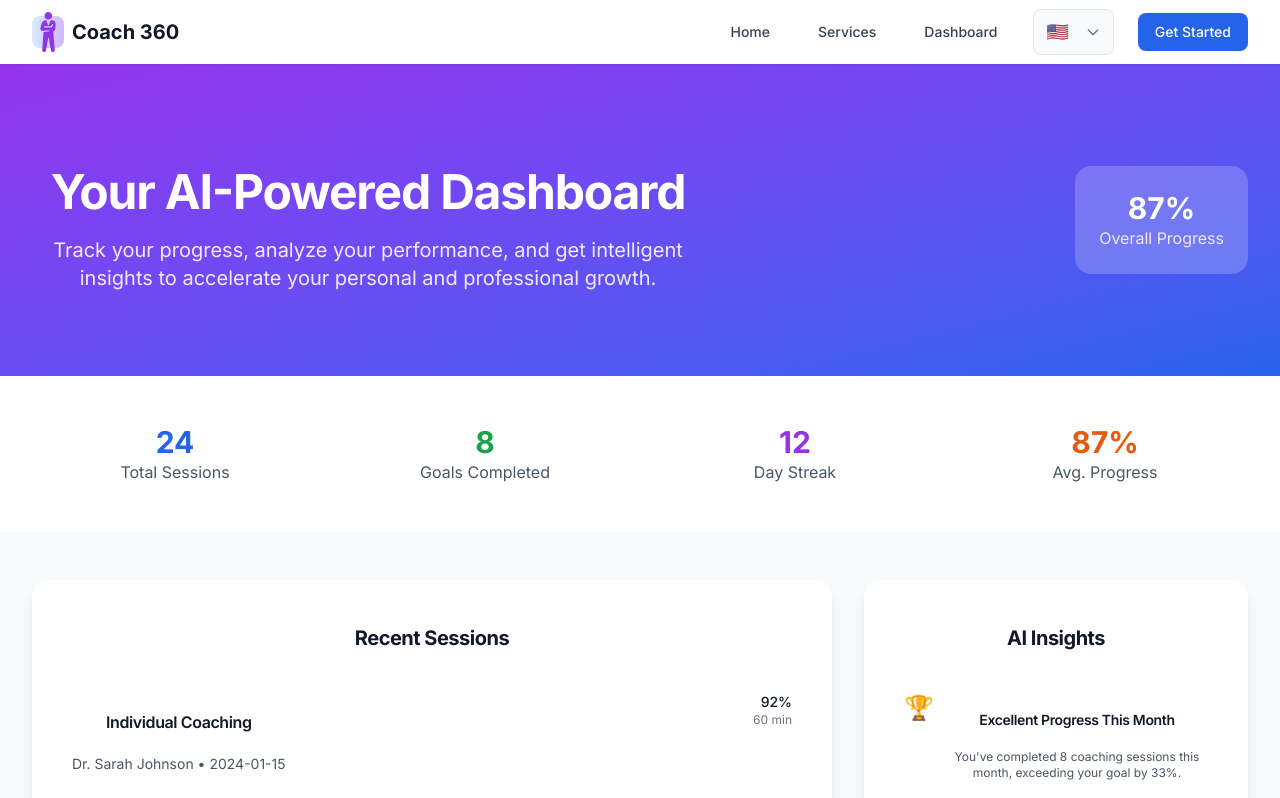
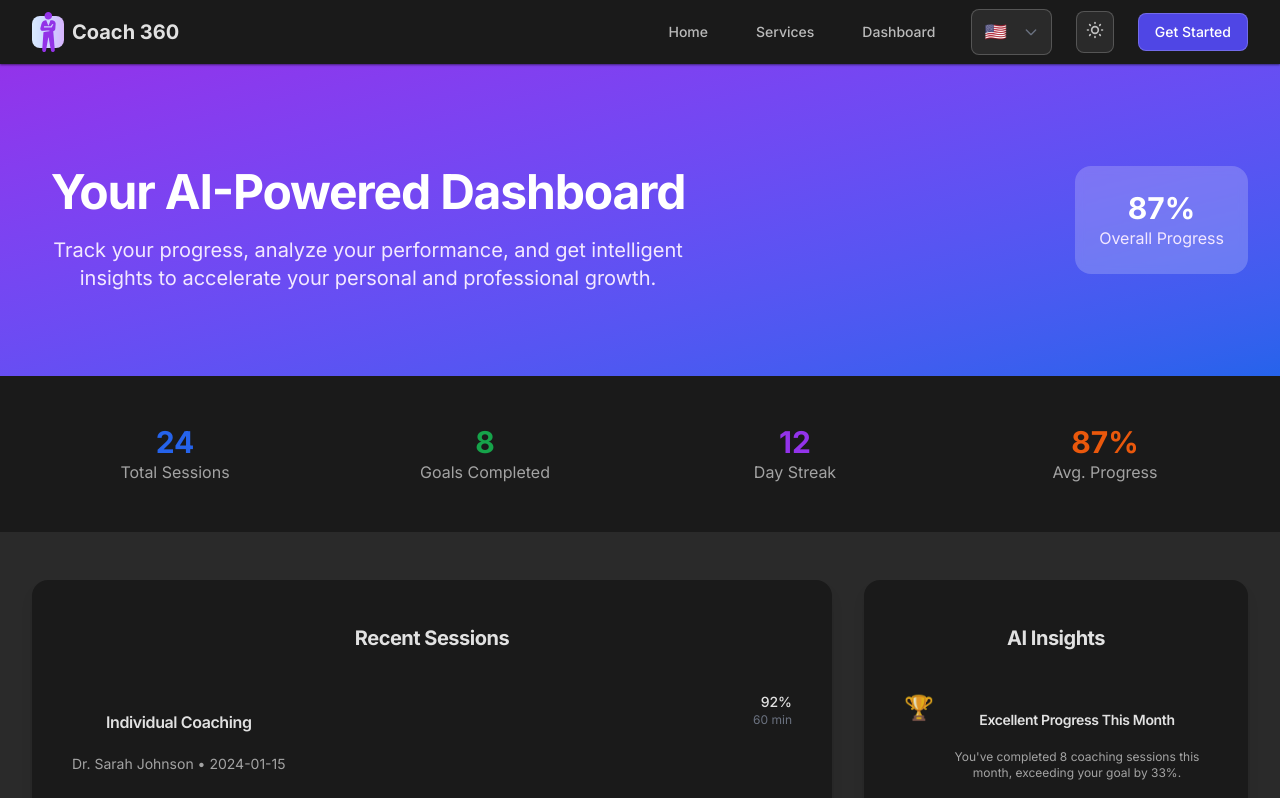
Before and after one commit to bitsnaps/7MBusiness, a Vue app: page /dashboard in a window 1280 px wide. Shown: the top 798 px of the page. Built offline with nearby package versions, Linux system fonts and the light colour scheme.

Commit message:
feat(ui): add dark mode toggle functionality
Add dark mode support with toggle buttons in header for desktop and mobile views, including a new composable for theme management and updated styles. This enhances user experience by allowing theme switching based on user preference or system settings.

```diff
--- a/src/App.vue
+++ b/src/App.vue
@@ -1,6 +1,7 @@
 <script setup lang="ts">
 import { watchEffect } from 'vue'
 import { useI18n } from 'vue-i18n'
+import { useDarkMode } from '@/composables/useDarkMode'
 
 // Main App component - will be updated with router-view
 const { locale } = useI18n()
--- a/src/components/layout/Header.vue
+++ b/src/components/layout/Header.vue
@@ -2,9 +2,11 @@
 import { ref } from 'vue'
 import { useI18n } from 'vue-i18n'
 import LanguageSelector from '@/components/ui/LanguageSelector.vue'
+import { useDarkMode } from '@/composables/useDarkMode'
 
 const { t } = useI18n()
 const isMenuOpen = ref(false)
+const { isDark, toggleTheme } = useDarkMode()
 
 const toggleMenu = () => {
   isMenuOpen.value = !isMenuOpen.value
@@ -65,6 +67,21 @@ const scrollToContact = () => {
             {{ t('nav.dashboard') }}
           </router-link>
           <LanguageSelector />
+
+          <!-- Dark Mode Toggle -->
+          <button
+            @click="toggleTheme"
+            class="p-2 text-gray-700 hover:text-blue-600 transition-colors rounded-lg hover:bg-gray-100 dark:hover:bg-gray-800"
+            :title="isDark ? 'Switch to light mode' : 'Switch to dark mode'"
+          >
+            <svg v-if="!isDark" class="w-5 h-5" fill="none" stroke="currentColor" viewBox="0 0 24 24">
+              <path stroke-linecap="round" stroke-linejoin="round" stroke-width="2" d="M20.354 15.354A9 9 0 018.646 3.646 9.003 9.003 0 0012 21a9.003 9.003 0 008.354-5.646z" />
+            </svg>
+            <svg v-else class="w-5 h-5" fill="none" stroke="currentColor" viewBox="0 0 24 24">
+              <path stroke-linecap="round" stroke-linejoin="round" stroke-width="2" d="M12 3v1m0 16v1m9-9h-1M4 12H3m15.364 6.364l-.707-.707M6.343 6.343l-.707-.707m12.728 0l-.707.707M6.343 17.657l-.707.707M16 12a4 4 0 11-8 0 4 4 0 018 0z" />
+            </svg>
+          </button>
+
           <button
           @click="scrollToContact"
           class="bg-blue-600 text-white px-4 py-2 rounded-lg text-sm font-medium hover:bg-blue-700 transition-colors">
@@ -132,6 +149,22 @@ const scrollToContact = () => {
           <div class="px-3 py-2">
             <LanguageSelector />
           </div>
+
+          <!-- Dark Mode Toggle Mobile -->
+          <button
+            @click="toggleTheme"
+            class="flex items-center space-x-2 text-gray-700 hover:text-blue-600 px-3 py-2 text-sm font-medium transition-colors w-fit"
+            :title="isDark ? 'Switch to light mode' : 'Switch to dark mode'"
+          >
+            <svg v-if="!isDark" class="w-5 h-5" fill="none" stroke="currentColor" viewBox="0 0 24 24">
+              <path stroke-linecap="round" stroke-linejoin="round" stroke-width="2" d="M20.354 15.354A9 9 0 018.646 3.646 9.003 9.003 0 0012 21a9.003 9.003 0 008.354-5.646z" />
+            </svg>
+            <svg v-else class="w-5 h-5" fill="none" stroke="currentColor" viewBox="0 0 24 24">
+              <path stroke-linecap="round" stroke-linejoin="round" stroke-width="2" d="M12 3v1m0 16v1m9-9h-1M4 12H3m15.364 6.364l-.707-.707M6.343 6.343l-.707-.707m12.728 0l-.707.707M6.343 17.657l-.707.707M16 12a4 4 0 11-8 0 4 4 0 018 0z" />
+            </svg>
+            <span>{{ isDark ? 'Light Mode' : 'Dark Mode' }}</span>
+          </button>
+
           <button
             class="bg-blue-600 text-white px-4 py-2 rounded-lg text-sm font-medium hover:bg-blue-700 transition-colors w-fit"
             @click="closeMenu"
--- /dev/null
+++ b/src/composables/useDarkMode.ts
@@ -0,0 +1,55 @@
+import { ref, watchEffect } from 'vue'
+
+export function useDarkMode() {
+  const isDark = ref(false)
+
+  // Check for saved theme preference or default to light mode
+  const initializeTheme = () => {
+    const savedTheme = localStorage.getItem('theme')
+    if (savedTheme) {
+      isDark.value = savedTheme === 'dark'
+    } else {
+      // Check system preference
+      isDark.value = window.matchMedia('(prefers-color-scheme: light)').matches
+    }
+  }
+
+  // Toggle theme
+  const toggleTheme = () => {
+    isDark.value = !isDark.value
+  }
+
+  // Apply theme to document
+  const applyTheme = () => {
+    const root = document.documentElement
+    if (isDark.value) {
+      root.classList.add('dark')
+      localStorage.setItem('theme', 'dark')
+    } else {
+      root.classList.remove('dark')
+      localStorage.setItem('theme', 'light')
+    }
+  }
+
+  // Initialize theme on mount
+  initializeTheme()
+
+  // Watch for changes and apply theme
+  watchEffect(() => {
+    applyTheme()
+  })
+
+  // Listen for system theme changes
+  const mediaQuery = window.matchMedia('(prefers-color-scheme: dark)')
+  mediaQuery.addEventListener('change', (e) => {
+    // Only update if user hasn't manually set a preference
+    if (!localStorage.getItem('theme')) {
+      isDark.value = e.matches
+    }
+  })
+
+  return {
+    isDark,
+    toggleTheme
+  }
+}
--- a/src/style.css
+++ b/src/style.css
@@ -115,3 +115,76 @@ button:focus-visible {
      background-color: #f9f9f9;
    }
  }
+
+/* Dark mode styles */
+.dark {
+  color-scheme: dark;
+}
+
+.dark :root {
+  color: rgba(255, 255, 255, 0.87);
+  background-color: #242424;
+}
+
+.dark body {
+  background-color: #1a1a1a;
+  color: rgba(255, 255, 255, 0.87);
+}
+
+.dark .bg-white {
+  background-color: #1a1a1a;
+}
+
+.dark .bg-gray-50 {
+  background-color: #2a2a2a;
+}
+
+.dark .text-gray-900 {
+  color: rgba(255, 255, 255, 0.87);
+}
+
+.dark .text-gray-700 {
+  color: rgba(255, 255, 255, 0.7);
+}
+
+.dark .text-gray-600 {
+  color: rgba(255, 255, 255, 0.6);
+}
+
+.dark .border-gray-100 {
+  border-color: rgba(255, 255, 255, 0.1);
+}
+
+.dark .border-gray-200 {
+  border-color: rgba(255, 255, 255, 0.2);
+}
+
+.dark .shadow-sm {
+  box-shadow: 0 1px 2px 0 rgba(0, 0, 0, 0.5);
+}
+
+.dark a:hover {
+  color: #747bff;
+}
+
+.dark button {
+  background-color: #2a2a2a;
+  border-color: rgba(255, 255, 255, 0.2);
+}
+
+.dark button:hover {
+  border-color: #646cff;
+  background-color: #3a3a3a;
+}
+
+.dark .bg-blue-600 {
+  background-color: #4f46e5;
+}
+
+.dark .bg-blue-700 {
+  background-color: #4338ca;
+}
+
+.dark .hover\:bg-blue-700:hover {
+  background-color: #4338ca;
+}
--- a/uno.config.ts
+++ b/uno.config.ts
@@ -1,9 +1,12 @@
-import { defineConfig, presetUno /* presetWind, presetAttributify, presetIcons */ } from "unocss"
+import { defineConfig, /* presetWind, presetAttributify, presetIcons */
+presetWind3 } from "unocss"
 
 export default defineConfig({
     /* by default it comes with 'unocss/uno' which you can include in presets */
     presets: [
-        presetUno(),
+        presetWind3({
+            dark: 'class'
+        }),
         // presetWind(),
         // presetAttributify(),
         // presetIcons()
```
Lines whose indentation alone changed are shown as unchanged.
